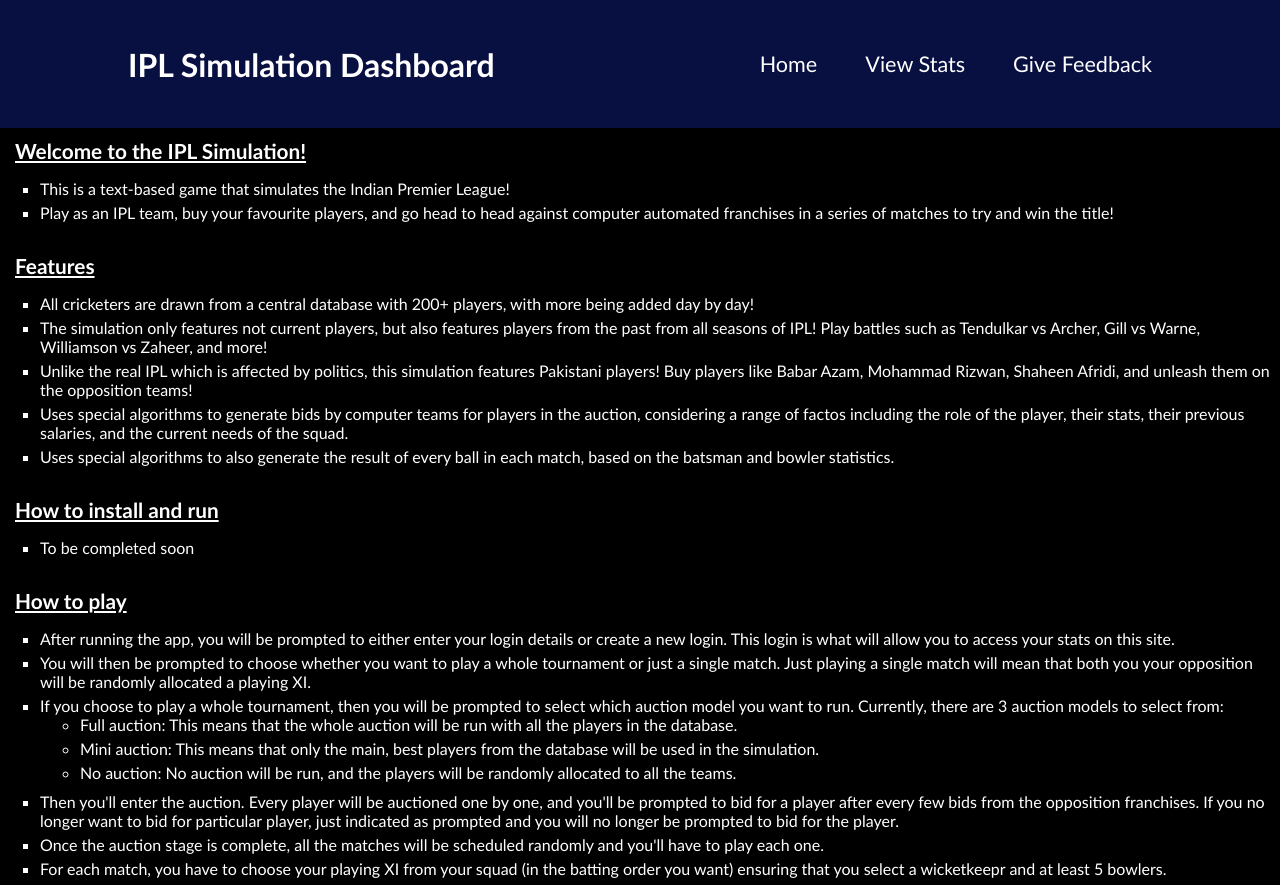
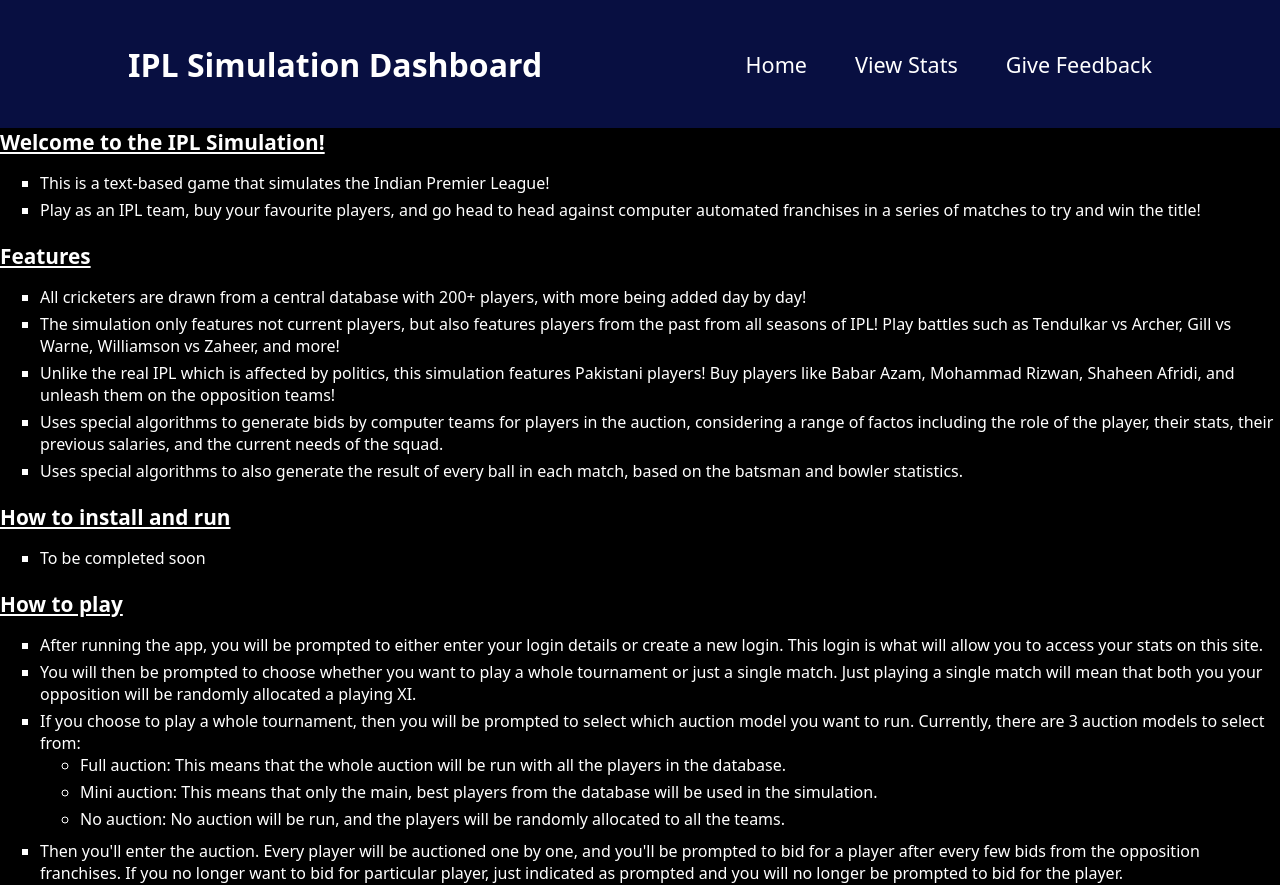
Before and after one commit to KW781/IPLSimulationDashboard, a React (Create React App) app: page / in a window 1280 px wide. Shown: the top 885 px of the page. Built offline with nearby package versions, Linux system fonts and the light colour scheme.

Commit message:
makeover of colours and fonts

```diff
--- a/src/components/NavBarStyling.module.css
+++ b/src/components/NavBarStyling.module.css
@@ -8,8 +8,7 @@
   padding: 0 10%;
 }
 
-/*this describes the logo of the nav bar*/
-.header div {
+.header div { /*this describes the logo of the nav bar*/
   font-size: 2rem;
   color: white;
   font-weight: bold;
--- a/src/index.css
+++ b/src/index.css
@@ -5,7 +5,7 @@
 }
 
 body {
-  font-family: 'Gill Sans', sans-serif;
+  font-family: ui-sans-serif,system-ui,-apple-system,BlinkMacSystemFont,Segoe UI,Roboto,Helvetica Neue,Arial,Noto Sans,sans-serif,Apple Color Emoji,Segoe UI Emoji,Segoe UI Symbol,Noto Color Emoji;
   margin: 0;
   background-color: #000000;
 }
--- a/src/pages/HomePage.js
+++ b/src/pages/HomePage.js
@@ -2,6 +2,7 @@
 
 function HomePage() {
   return (
+    <div>
       <div>
         <header className={classes.generalHeading}>
         Welcome to the IPL Simulation!
@@ -18,7 +19,9 @@
             </li>
           </ul>
         </body>
+      </div>
 
+      <div>
         <header className={classes.generalHeading}>
         Features
         </header>
@@ -50,7 +53,9 @@
             </li>
           </ul>
         </body>
+      </div>
 
+      <div>
         <header className={classes.generalHeading}>
         How to install and run
         </header>
@@ -61,7 +66,9 @@
             </li>
           </ul>
         </body>
+      </div>
 
+      <div>
         <header className={classes.generalHeading}>
         How to play
         </header>
@@ -129,7 +136,9 @@
             </li>
           </ul>
         </body>
+      </div>
 
+      <div>
         <header className={classes.generalHeading}>
           Download
         </header>
@@ -142,6 +151,7 @@
         </body>
       </div>
 
+    </div>
   );
 }
 
--- a/src/pages/PageStylings.module.css
+++ b/src/pages/PageStylings.module.css
@@ -1,3 +1,13 @@
+/*
+.card {
+  height: 5rem;
+  width: 90%;
+  background-color: #080f41;
+  padding-top: 30px;
+  padding-bottom: 5rem;
+  padding-left: 15px;
+} */
+
 .notFound {
   font-size: 1.5rem;
   font-weight: bold;
@@ -9,8 +19,6 @@
   font-weight: bold;
   color: #ffffff;
   text-decoration: underline;
-  padding-top: 10px;
-  padding-left: 15px;
 }
 
 .ul {
```
Lines whose indentation alone changed are shown as unchanged.
